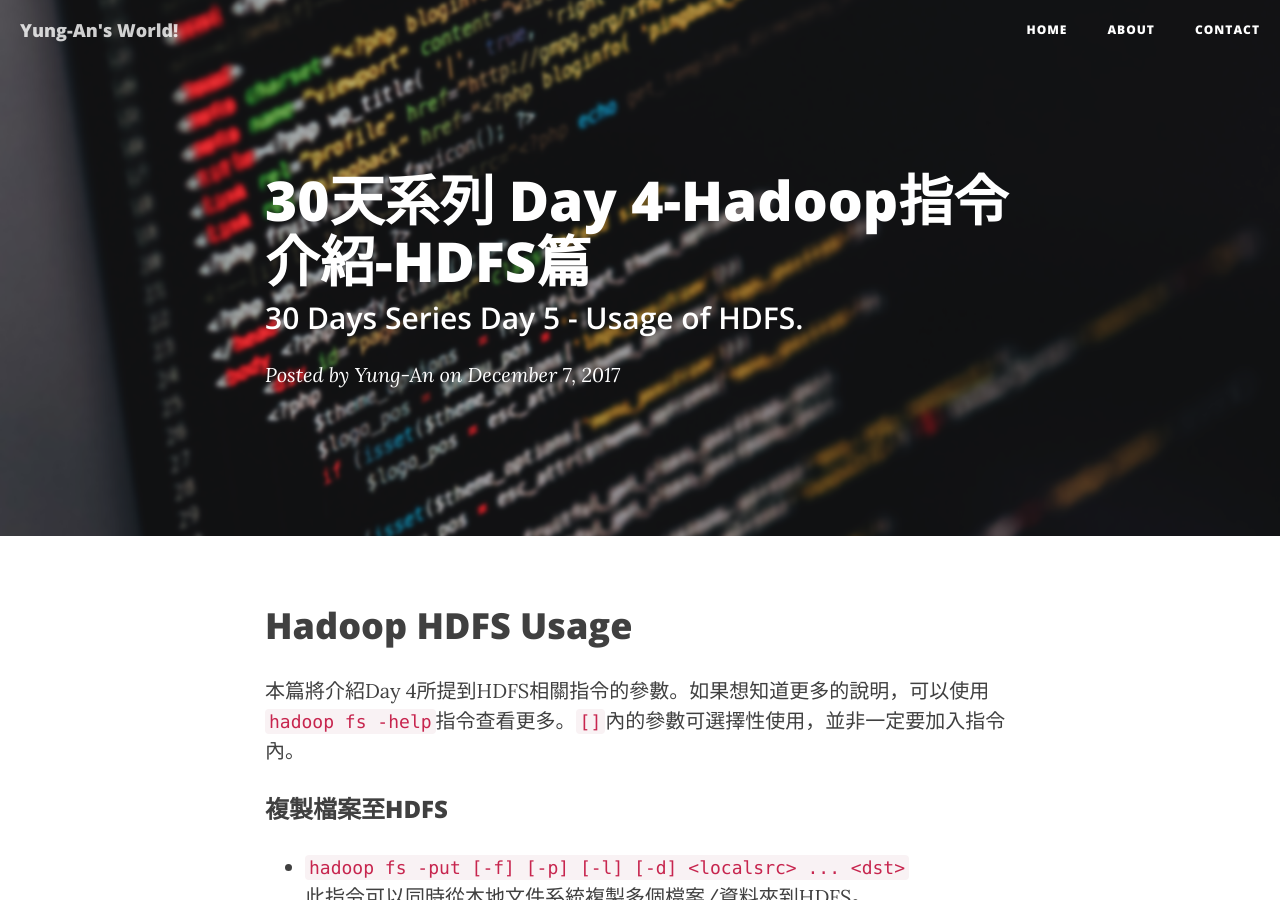
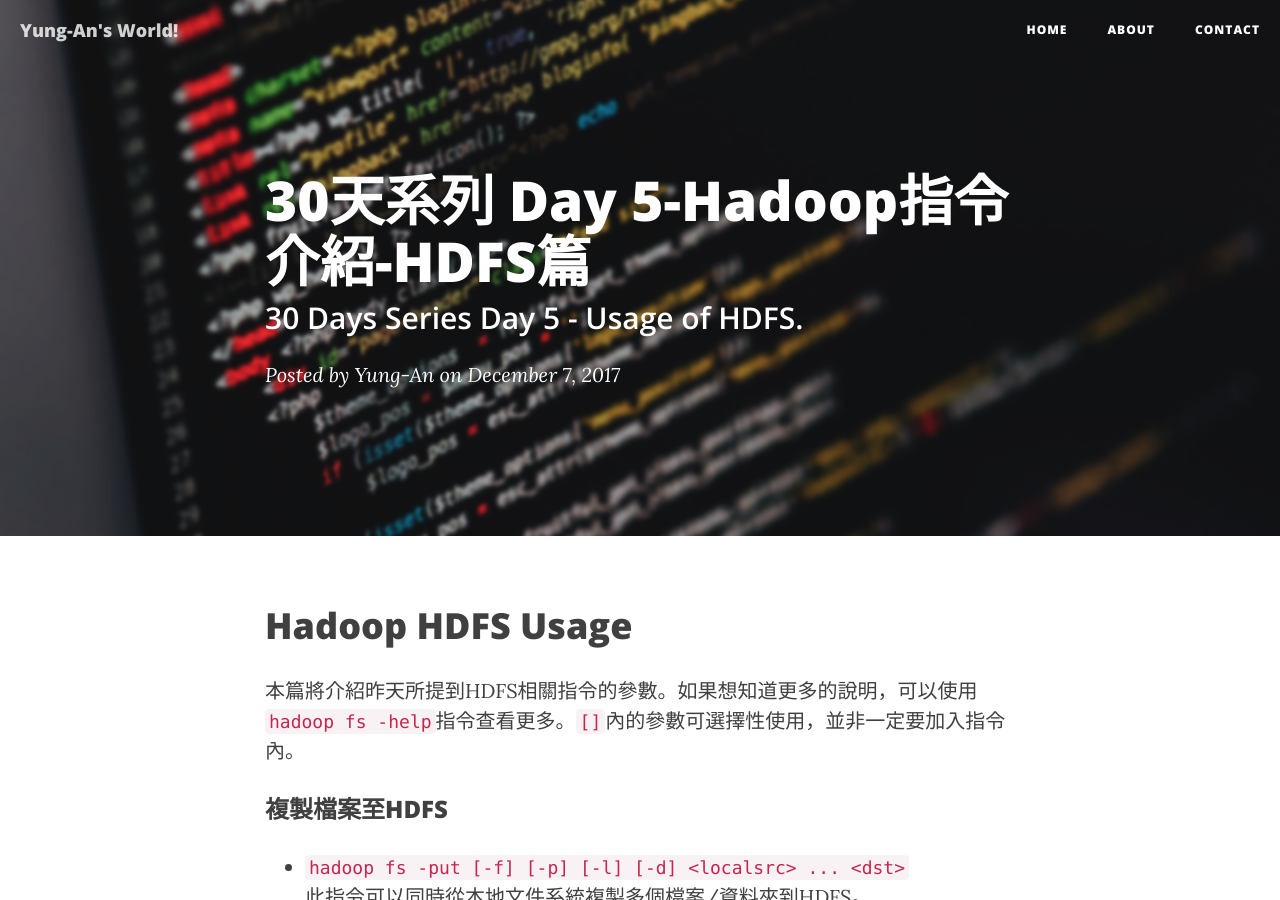
Before and after one commit to mathsigit/blog_page, a Jekyll site: the page built from _posts/2017-12-08-30days-series-5-hadoop-usage.md, in a window 1280 px wide and 900 px high. Built offline with Jekyll 4.4.1, drawn with Linux system fonts in a browser that asks for light colours; nearby versions of some CDN libraries.

Commit message:
Adding 30 days series,day 5.

```diff
--- a/_posts/2017-12-08-30days-series-5-hadoop-usage.md
+++ b/_posts/2017-12-08-30days-series-5-hadoop-usage.md
@@ -1,6 +1,6 @@
 ---
 layout:     post
-title:      "30天系列 Day 4-Hadoop指令介紹-HDFS篇"
+title:      "30天系列 Day 5-Hadoop指令介紹-HDFS篇"
 subtitle:   "30 Days Series Day 5 - Usage of HDFS."
 date:       2017-12-07 00:00:00
 author:     "Yung-An"
@@ -9,7 +9,7 @@ header-img: "img/technical-post-bg.png"
 
 # Hadoop HDFS Usage
 
-本篇將介紹Day 4所提到HDFS相關指令的參數。如果想知道更多的說明，可以使用`hadoop fs -help`指令查看更多。`[]`內的參數可選擇性使用，並非一定要加入指令內。
+本篇將介紹昨天所提到HDFS相關指令的參數。如果想知道更多的說明，可以使用`hadoop fs -help`指令查看更多。`[]`內的參數可選擇性使用，並非一定要加入指令內。
 
 ### 複製檔案至HDFS
 
```
